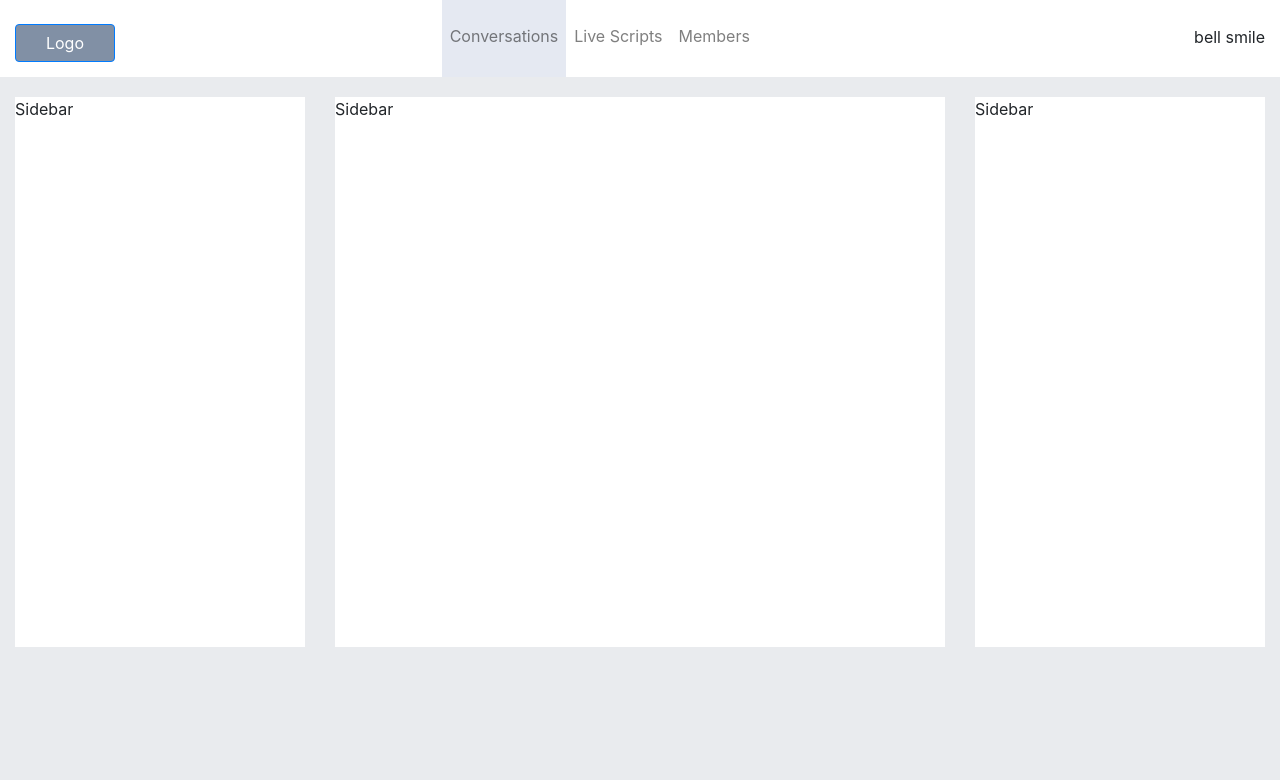
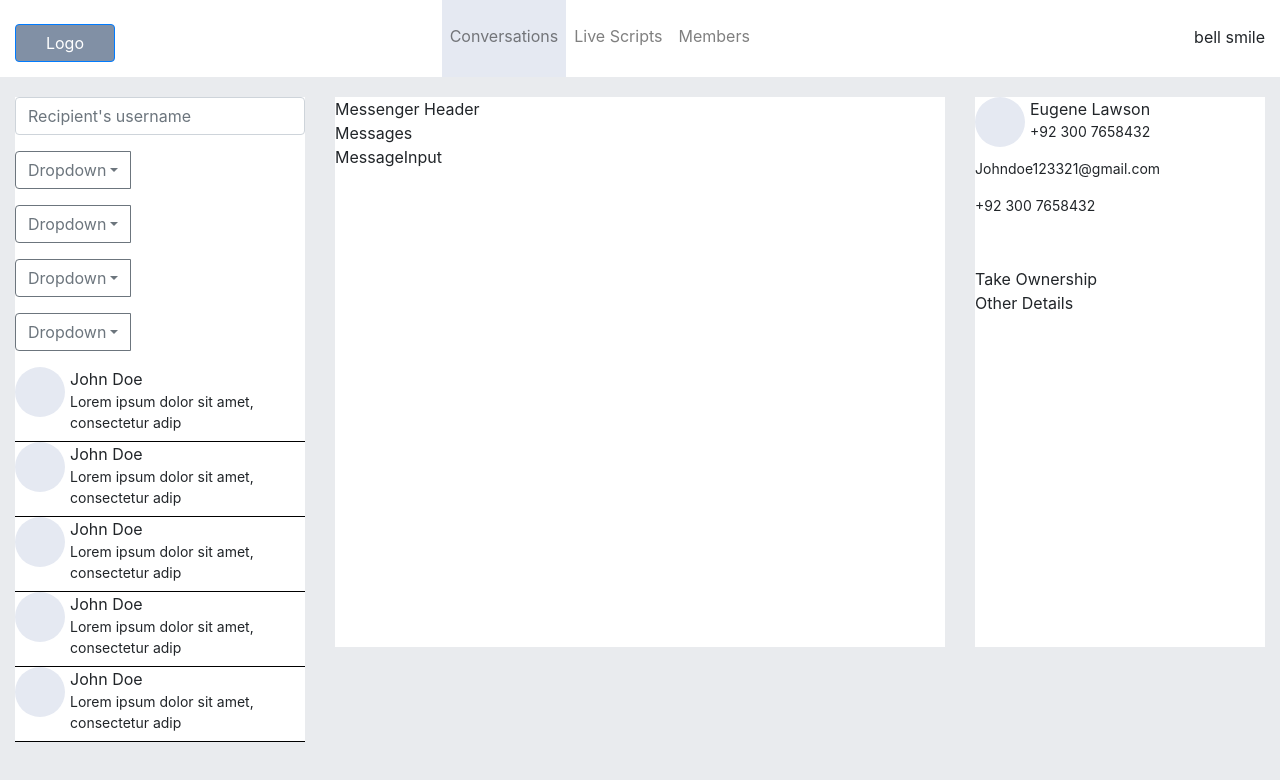
Before and after one commit to Shakeel-Ur-Rehman/marvel-chat, a React (Create React App) app: page / in a window 1280 px wide. Shown: the top 780 px of the page. Built offline with nearby package versions, Linux system fonts and the light colour scheme.

Commit message:
added structure change

```diff
--- a/src/App.js
+++ b/src/App.js
@@ -2,6 +2,8 @@ import React from 'react';
 
 import Header from './components/Header';
 import Sidebar from './components/Sidebar';
+import SideBarRight from './components/SideBarRight';
+import Messenger from './components/Messenger';
 
 function App() {
   return (
@@ -14,10 +16,10 @@ function App() {
         <Sidebar/>
         </div>
         <div className="col-md-6">
-        <Sidebar/>
+        <Messenger/>
         </div>
         <div className="col-md-3">
-        <Sidebar/>
+        <SideBarRight/>
         </div>
         </div>
       </div>
--- /dev/null
+++ b/src/components/Dropdowns.js
@@ -0,0 +1,65 @@
+import React from 'react'
+import {InputGroup,Dropdown,DropdownButton} from "react-bootstrap"
+
+export default function Dropdowns() {
+  return (
+    <div>
+    <InputGroup className="mb-3">
+    <DropdownButton
+      as={InputGroup.Prepend}
+      variant="outline-secondary"
+      title="Dropdown"
+      id="input-group-dropdown-1"
+    >
+      <Dropdown.Item href="#">Action</Dropdown.Item>
+      <Dropdown.Item href="#">Another action</Dropdown.Item>
+      <Dropdown.Item href="#">Something else here</Dropdown.Item>
+      <Dropdown.Divider />
+      <Dropdown.Item href="#">Separated link</Dropdown.Item>
+    </DropdownButton>
+  </InputGroup>
+  <InputGroup className="mb-3">
+    <DropdownButton
+      as={InputGroup.Prepend}
+      variant="outline-secondary"
+      title="Dropdown"
+      id="input-group-dropdown-1"
+    >
+      <Dropdown.Item href="#">Action</Dropdown.Item>
+      <Dropdown.Item href="#">Another action</Dropdown.Item>
+      <Dropdown.Item href="#">Something else here</Dropdown.Item>
+      <Dropdown.Divider />
+      <Dropdown.Item href="#">Separated link</Dropdown.Item>
+    </DropdownButton>
+  </InputGroup>
+  <InputGroup className="mb-3">
+  <DropdownButton
+    as={InputGroup.Prepend}
+    variant="outline-secondary"
+    title="Dropdown"
+    id="input-group-dropdown-1"
+  >
+    <Dropdown.Item href="#">Action</Dropdown.Item>
+    <Dropdown.Item href="#">Another action</Dropdown.Item>
+    <Dropdown.Item href="#">Something else here</Dropdown.Item>
+    <Dropdown.Divider />
+    <Dropdown.Item href="#">Separated link</Dropdown.Item>
+  </DropdownButton>
+</InputGroup>
+<InputGroup className="mb-3">
+<DropdownButton
+  as={InputGroup.Prepend}
+  variant="outline-secondary"
+  title="Dropdown"
+  id="input-group-dropdown-1"
+>
+  <Dropdown.Item href="#">Action</Dropdown.Item>
+  <Dropdown.Item href="#">Another action</Dropdown.Item>
+  <Dropdown.Item href="#">Something else here</Dropdown.Item>
+  <Dropdown.Divider />
+  <Dropdown.Item href="#">Separated link</Dropdown.Item>
+</DropdownButton>
+</InputGroup>
+</div>
+  )
+}
--- /dev/null
+++ b/src/components/Inbox.js
@@ -0,0 +1,33 @@
+import React,{Fragment} from 'react'
+
+export default function Inbox() {
+    return (
+        <Fragment>
+        <div style={{height:"75px",borderBottom:"1px solid black"}}>
+            <div style={{width:"50px",marginRight:"5px",height:"50px",float:"left",background:"#E5E9F2",borderRadius:"25px"}}></div>
+            <div>John Doe</div>
+            <p style={{fontSize:"14px"}}>Lorem ipsum dolor sit amet, consectetur adip</p>
+        </div>
+         <div style={{height:"75px",borderBottom:"1px solid black"}}>
+         <div style={{width:"50px",marginRight:"5px",height:"50px",float:"left",background:"#E5E9F2",borderRadius:"25px"}}></div>
+         <div>John Doe</div>
+         <p style={{fontSize:"14px"}}>Lorem ipsum dolor sit amet, consectetur adip</p>
+     </div>
+      <div style={{height:"75px",borderBottom:"1px solid black"}}>
+      <div style={{width:"50px",marginRight:"5px",height:"50px",float:"left",background:"#E5E9F2",borderRadius:"25px"}}></div>
+      <div>John Doe</div>
+      <p style={{fontSize:"14px"}}>Lorem ipsum dolor sit amet, consectetur adip</p>
+  </div>
+   <div style={{height:"75px",borderBottom:"1px solid black"}}>
+   <div style={{width:"50px",marginRight:"5px",height:"50px",float:"left",background:"#E5E9F2",borderRadius:"25px"}}></div>
+   <div>John Doe</div>
+   <p style={{fontSize:"14px"}}>Lorem ipsum dolor sit amet, consectetur adip</p>
+</div>
+ <div style={{height:"75px",borderBottom:"1px solid black"}}>
+ <div style={{width:"50px",marginRight:"5px",height:"50px",float:"left",background:"#E5E9F2",borderRadius:"25px"}}></div>
+ <div>John Doe</div>
+ <p style={{fontSize:"14px"}}>Lorem ipsum dolor sit amet, consectetur adip</p>
+</div>
+</Fragment>
+    )
+}
--- /dev/null
+++ b/src/components/InboxDetail.js
@@ -0,0 +1,15 @@
+import React from 'react'
+
+export default function InboxDetail() {
+    return (
+        <div>
+            <div style={{height:"170px"}}>
+            <div style={{width:"50px",marginRight:"5px",height:"50px",float:"left",background:"#E5E9F2",borderRadius:"25px"}}></div>
+            <div>Eugene Lawson</div>
+            <p style={{fontSize:"14px"}}>+92 300 7658432</p>
+            <p style={{fontSize:"14px"}}>Johndoe123321@gmail.com</p>
+            <p style={{fontSize:"14px"}}>+92 300 7658432</p>
+        </div>
+        </div>
+    )
+}
--- /dev/null
+++ b/src/components/Messenger.js
@@ -0,0 +1,15 @@
+import React, { Component } from 'react'
+
+export default class Messenger extends Component {
+    render() {
+        return (
+            <div style={{background:"white",height:"550px"}}>
+            <div style={{display:"flex",flexDirection:"column"}}>
+            <div>Messenger Header</div>
+            <div>Messages</div>
+            <div>MessageInput</div>
+            </div>
+        </div>
+        )
+    }
+}
--- /dev/null
+++ b/src/components/Searchbar.js
@@ -0,0 +1,15 @@
+import React from 'react'
+import {InputGroup,FormControl} from "react-bootstrap"
+
+export default function Searchbar() {
+    return (
+        <InputGroup className="mb-3">
+        <FormControl
+          placeholder="Recipient's username"
+          aria-label="Recipient's username"
+          aria-describedby="basic-addon2"
+        />
+      </InputGroup>
+
+    )
+}
--- /dev/null
+++ b/src/components/SideBarRight.js
@@ -0,0 +1,16 @@
+import React, { Component } from 'react'
+import InboxDetail from './InboxDetail';
+
+export default class SideBarRight extends Component {
+    render() {
+        return (
+            <div style={{background:"white",height:"550px"}}>
+            <div style={{display:"flex",flexDirection:"column"}}>
+            <InboxDetail/>
+            <div>Take Ownership</div>
+            <div>Other Details</div>
+            </div>
+        </div>
+        )
+    }
+}
--- a/src/components/Sidebar.js
+++ b/src/components/Sidebar.js
@@ -1,10 +1,16 @@
 import React, { Component } from 'react'
-
+import Searchbar from './Searchbar';
+import Dropdowns from './Dropdowns';
+import Inbox from './Inbox';
 export default class Sidebar extends Component {
     render() {
         return (
-            <div style={{background:"white",height:"550px"}}>
-                Sidebar
+            <div style={{background:"white"}}>
+                <div style={{display:"flex",flexDirection:"column"}}>
+                <Searchbar/>
+                <Dropdowns/>
+                <Inbox/>
+                </div>
             </div>
         )
     }
```
